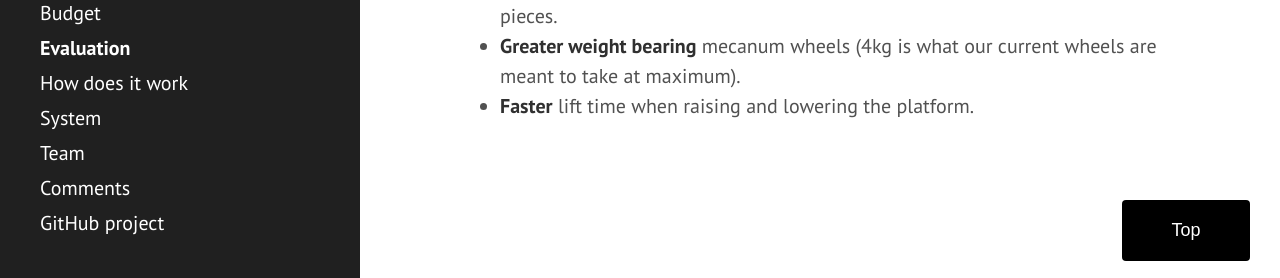
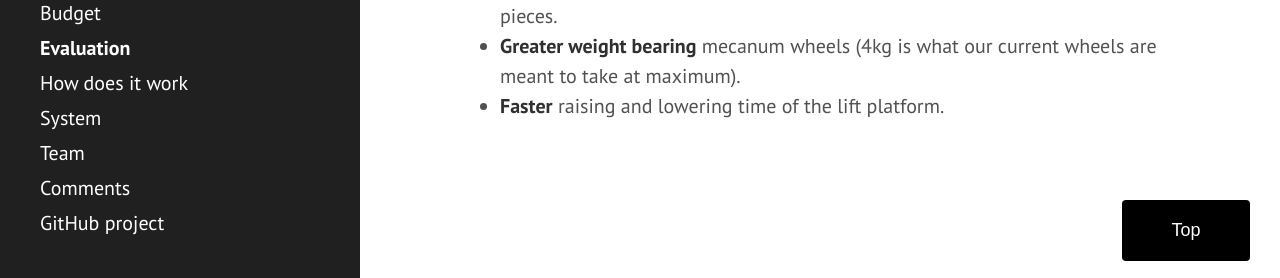
Before and after one commit to okapeng/sdp2020-group2, a Jekyll site: the page built from _pages/evaluation.md, in a window 1280 px wide and 900 px high, scrolled down 3731 px. Shown: the part 619-897 px from the top of the window. Built offline with Jekyll 4.4.1, drawn with Linux system fonts in a browser that asks for light colours.

Commit message:
Update evaluation.md

```diff
--- a/_pages/evaluation.md
+++ b/_pages/evaluation.md
@@ -52,6 +52,6 @@
   * Use **better** infrared **sensor-beacon combination** for longer range following possibly with wider (360 degrees) range.
   * **Better materials**, structural improvements would help improve the weight limit and make it usable for heavier objects. A solid base would be less prone to breaking apart after heavy collisions than our current base consisting of Lego pieces.
   * **Greater weight bearing** mecanum wheels (4kg is what our current wheels are meant to take at maximum).
-  * **Faster** lift time when raising and lowering the platform.
+  * **Faster** raising and lowering time of the lift platform.
 
 {% include long_page.html %}
```
